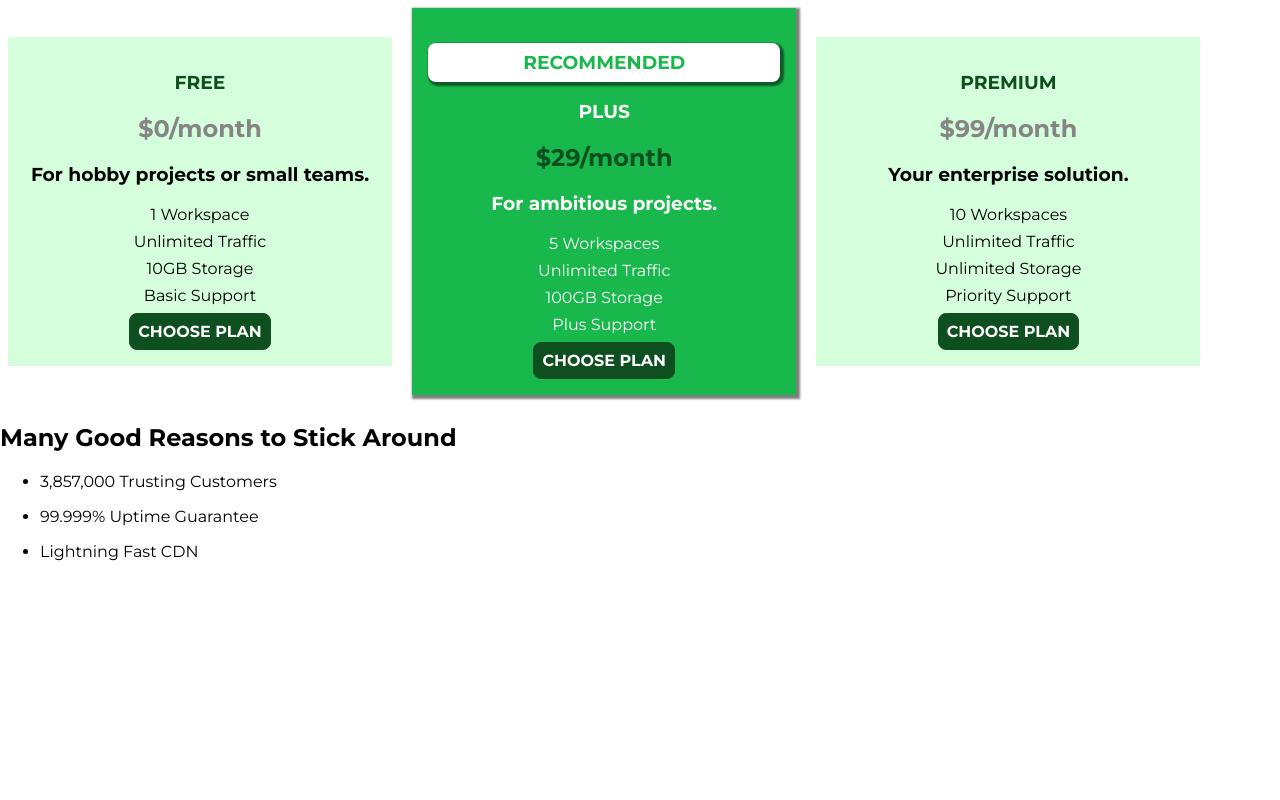
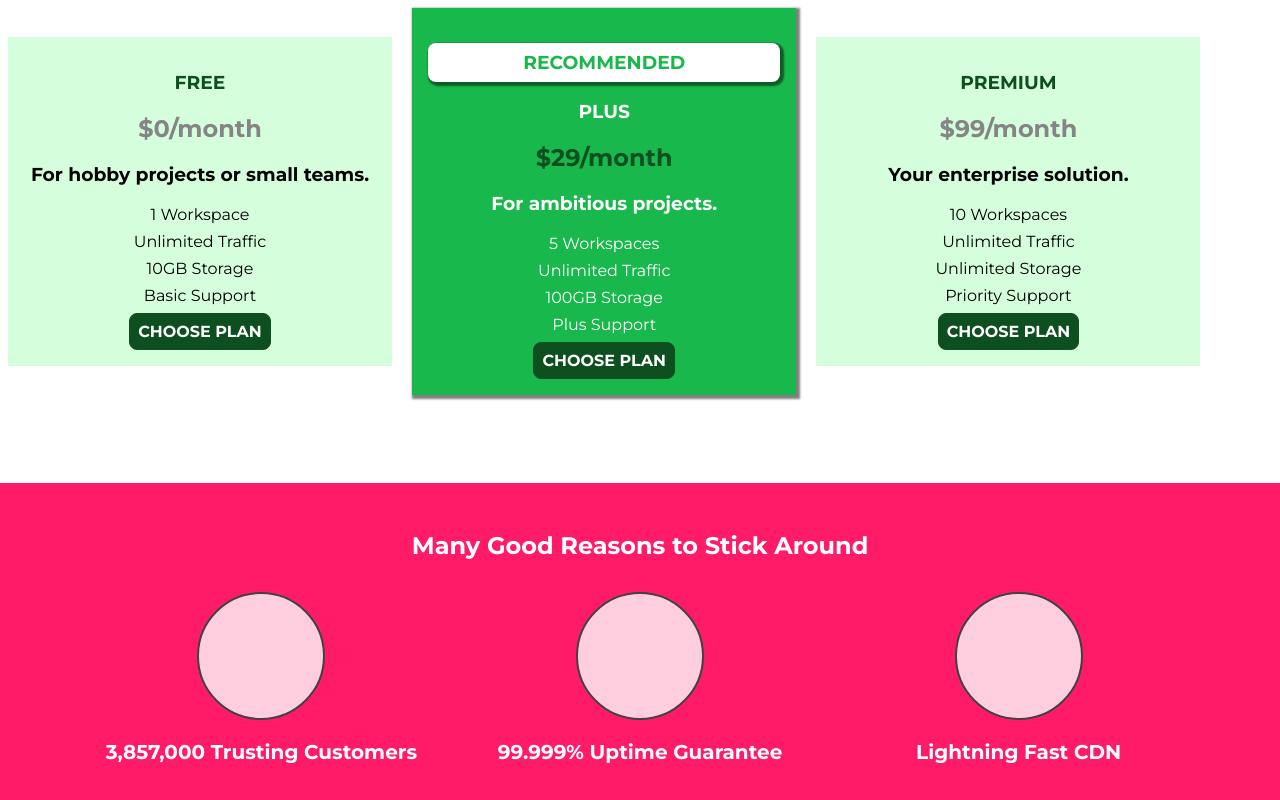
Before and after one commit to pravindesai0790/CSS-incl.-Flexbox-Grid-Sass-, a plain HTML site: page index.html in a window 1280 px wide. Shown: the part 640-1440 px from the top of the page. Before the commit the page ends 1217 px from the top, so only its background shows below. Drawn offline with Linux system fonts and the light colour scheme.

Commit message:
Add new section as 'Key Features'

```diff
--- a/index.html
+++ b/index.html
@@ -84,26 +84,26 @@
         </article>
       </div>
     </section>
-    <section>
-      <h1>Many Good Reasons to Stick Around</h1>
-      <ul>
-        <li>
-          <div>
+    <section id="key-features">
+      <h1 class="section-title">Many Good Reasons to Stick Around</h1>
+      <ul class="key-feature__list">
+        <li class="key-feature">
+          <div class="key-feature__image">
 
           </div>
-          <p>3,857,000 Trusting Customers</p>
+          <p class="key-feature__description">3,857,000 Trusting Customers</p>
         </li>
-        <li>
-          <div>
+        <li class="key-feature">
+          <div class="key-feature__image">
 
           </div>
-          <p>99.999% Uptime Guarantee</p>
+          <p class="key-feature__description">99.999% Uptime Guarantee</p>
         </li>
-        <li>
-          <div>
+        <li class="key-feature">
+          <div class="key-feature__image">
 
           </div>
-          <p>Lightning Fast CDN</p>
+          <p class="key-feature__description">Lightning Fast CDN</p>
         </li>
       </ul>
     </section>
--- a/main.css
+++ b/main.css
@@ -97,6 +97,48 @@ body {
   outline: none;
 }
 
+/* Key Features Section */
+
+#key-features {
+  background: #ff1b68;
+  margin-top: 80px;
+  padding: 16px;
+}
+
+#key-features .section-title {
+  color: white;
+  margin: 32px;
+}
+
+.key-feature__list {
+  list-style: none;
+  padding: 0;
+  margin: 0;
+  text-align: center;
+}
+
+.key-feature {
+  display: inline-block;
+  width: 30%;
+  vertical-align: top;
+}
+
+.key-feature__image {
+  background: #ffcede;
+  width: 128px;
+  height: 128px;
+  border: 2px solid #424242;
+  border-radius: 50%;
+  margin: auto;
+}
+
+.key-feature__description {
+  text-align: center;
+  font-weight: bold;
+  color: white;
+  font-size: 20px;
+}
+
 /* Navigation */
 
 .main-header {
@@ -105,7 +147,7 @@ body {
   padding: 8px 16px;
 }
 
-.main-header > div {
+.main-header>div {
   display: inline-block;
   vertical-align: middle;
 }
```
